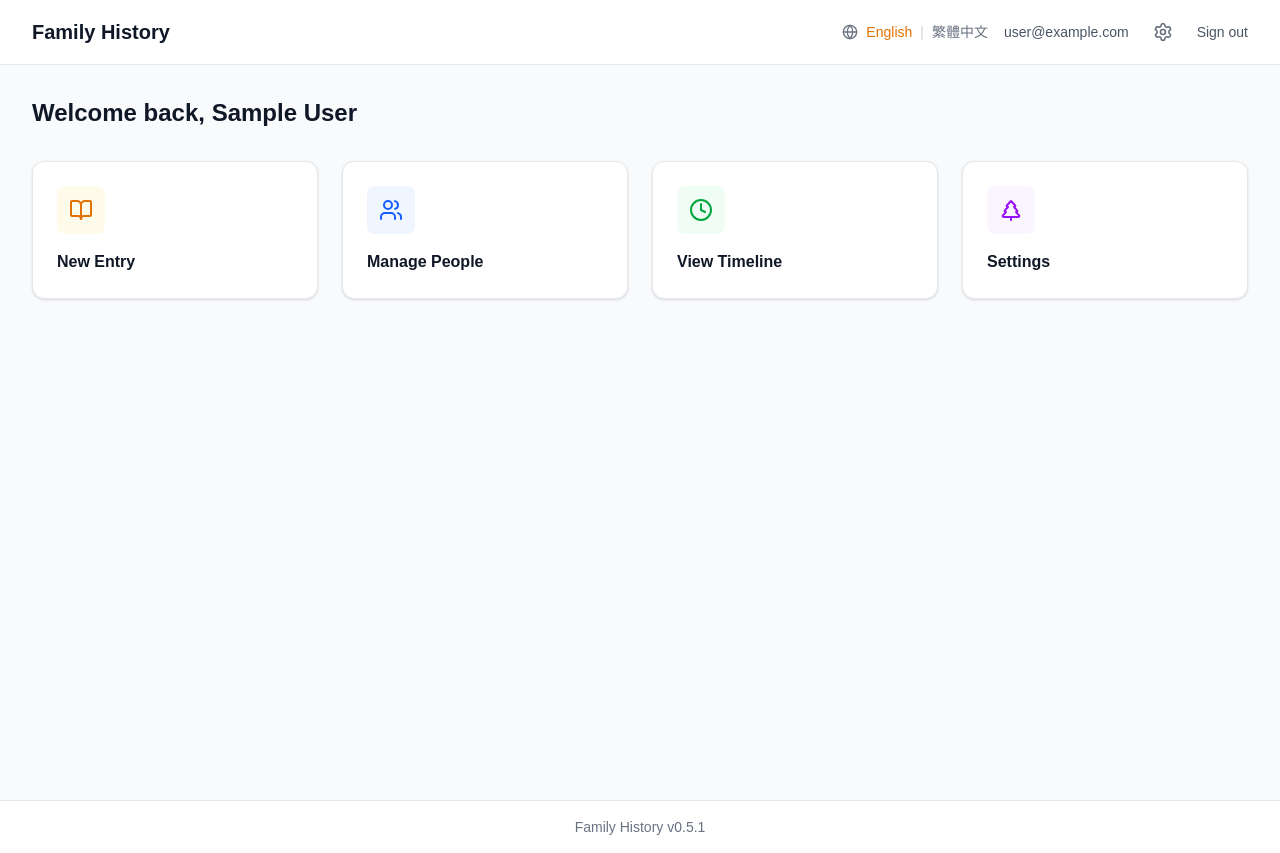
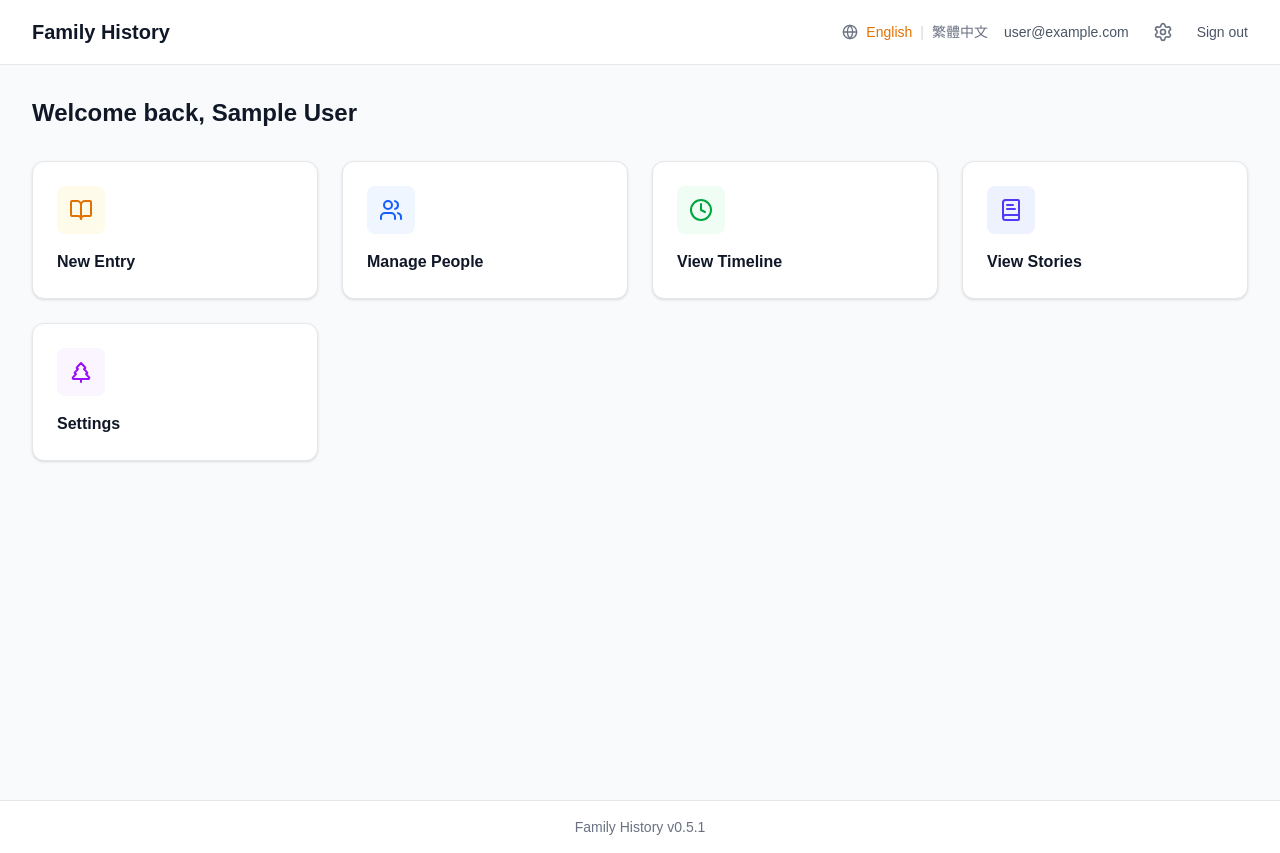
Before and after one commit to milesmeow/our-family-history, a Next.js app: page /dashboard in a window 1280 px wide. Built offline with nearby package versions, Linux system fonts and the light colour scheme; no server answers; sample sign-in values are in the browser's storage.

Commit message:
adds entry item on dashboard

```diff
--- a/messages/en.json
+++ b/messages/en.json
@@ -145,6 +145,7 @@
       "newEntry": "New Entry",
       "viewTimeline": "View Timeline",
       "managePeople": "Manage People",
+      "viewStories": "View Stories",
       "settings": "Settings"
     },
     "stats": {
--- a/messages/zh-TW.json
+++ b/messages/zh-TW.json
@@ -145,6 +145,7 @@
       "newEntry": "新增記錄",
       "viewTimeline": "檢視時間軸",
       "managePeople": "管理人物",
+      "viewStories": "檢視故事",
       "settings": "設定"
     },
     "stats": {
--- a/src/app/(main)/dashboard/page.tsx
+++ b/src/app/(main)/dashboard/page.tsx
@@ -2,7 +2,7 @@ import { auth, signOut } from "@/lib/auth";
 import { redirect } from "next/navigation";
 import Link from "next/link";
 import { getTranslations } from "next-intl/server";
-import { BookOpen, Users, Clock, TreePine, Settings } from "lucide-react";
+import { BookOpen, Users, Clock, TreePine, Settings, BookText } from "lucide-react";
 import { LanguageSwitcher } from "@/components/LanguageSwitcher";
 
 export default async function DashboardPage() {
@@ -84,6 +84,12 @@ export default async function DashboardPage() {
             color="green"
           />
           <QuickActionCard
+            icon={<BookText className="w-6 h-6" />}
+            title={t("quickActions.viewStories")}
+            href="/entries"
+            color="indigo"
+          />
+          <QuickActionCard
             icon={<TreePine className="w-6 h-6" />}
             title={t("quickActions.settings")}
             href="/settings"
@@ -104,13 +110,14 @@ function QuickActionCard({
   icon: React.ReactNode;
   title: string;
   href: string;
-  color: "amber" | "blue" | "green" | "purple";
+  color: "amber" | "blue" | "green" | "purple" | "indigo";
 }) {
   const colorClasses = {
     amber: "bg-amber-50 text-amber-600 group-hover:bg-amber-100",
     blue: "bg-blue-50 text-blue-600 group-hover:bg-blue-100",
     green: "bg-green-50 text-green-600 group-hover:bg-green-100",
     purple: "bg-purple-50 text-purple-600 group-hover:bg-purple-100",
+    indigo: "bg-indigo-50 text-indigo-600 group-hover:bg-indigo-100",
   };
 
   return (
```
